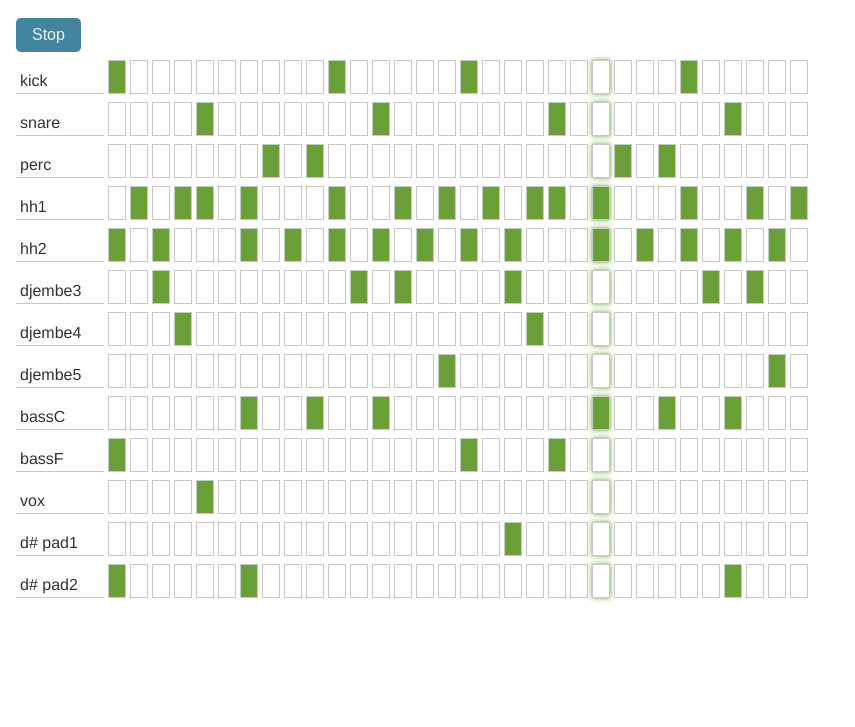
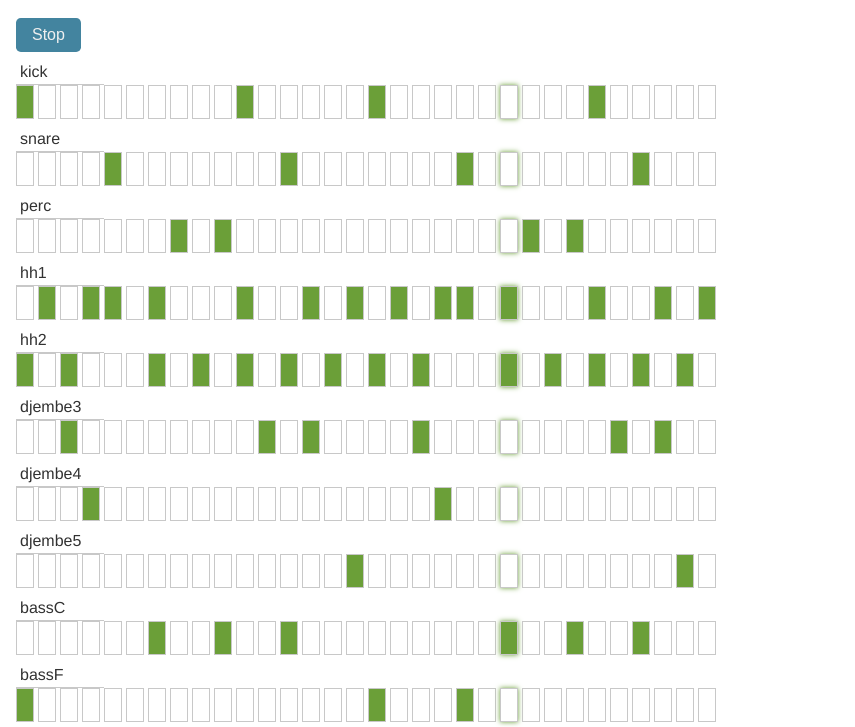
Before and after one commit to meeroslav/ts-809-pure, a website built with Parcel: page src/index.html in a window 1280 px wide. Shown: the part 56-783 px from the top of the page, without its empty margins (0-855 px from the left). Built offline with nearby package versions, Linux system fonts and the light colour scheme; files whose address does not match are found by name.

Commit message:
feat: move track name above sequence

```diff
--- a/src/index.css
+++ b/src/index.css
@@ -46,7 +46,6 @@ html {
 }
 
 .track-name {
-  display: inline-block;
   width: var(--track-name-w);
   overflow: hidden;
   padding: var(--spacing-sm);
--- a/src/index.ts
+++ b/src/index.ts
@@ -63,7 +63,7 @@ const init = async () => {
 const renderTracks = () => {
   tracksEl.innerHTML = demoRhythm.reduce((acc, track) => {
     const trackSteps = track[TRACK_SEQ].map(step => `<span class="${step ? 'step-on' : 'step-off'}"></span>`).join('');
-    return `${acc}<div class='track'><span class='track-name'>${track[TRACK_NICK]}</span>${trackSteps}</div>`;
+    return `${acc}<div class='track'><div class='track-name'>${track[TRACK_NICK]}</div>${trackSteps}</div>`;
   }, '');
 };
 
```
